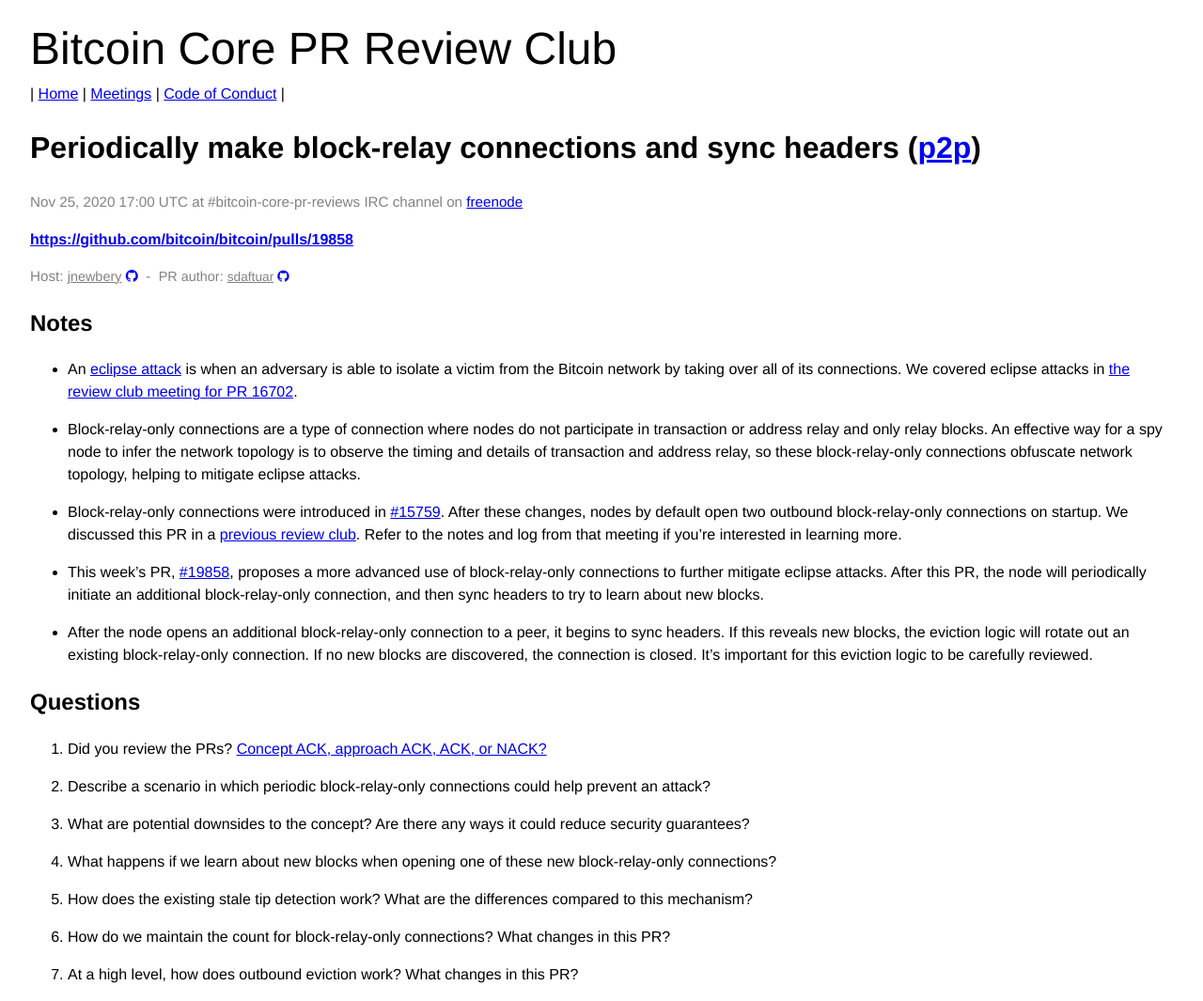
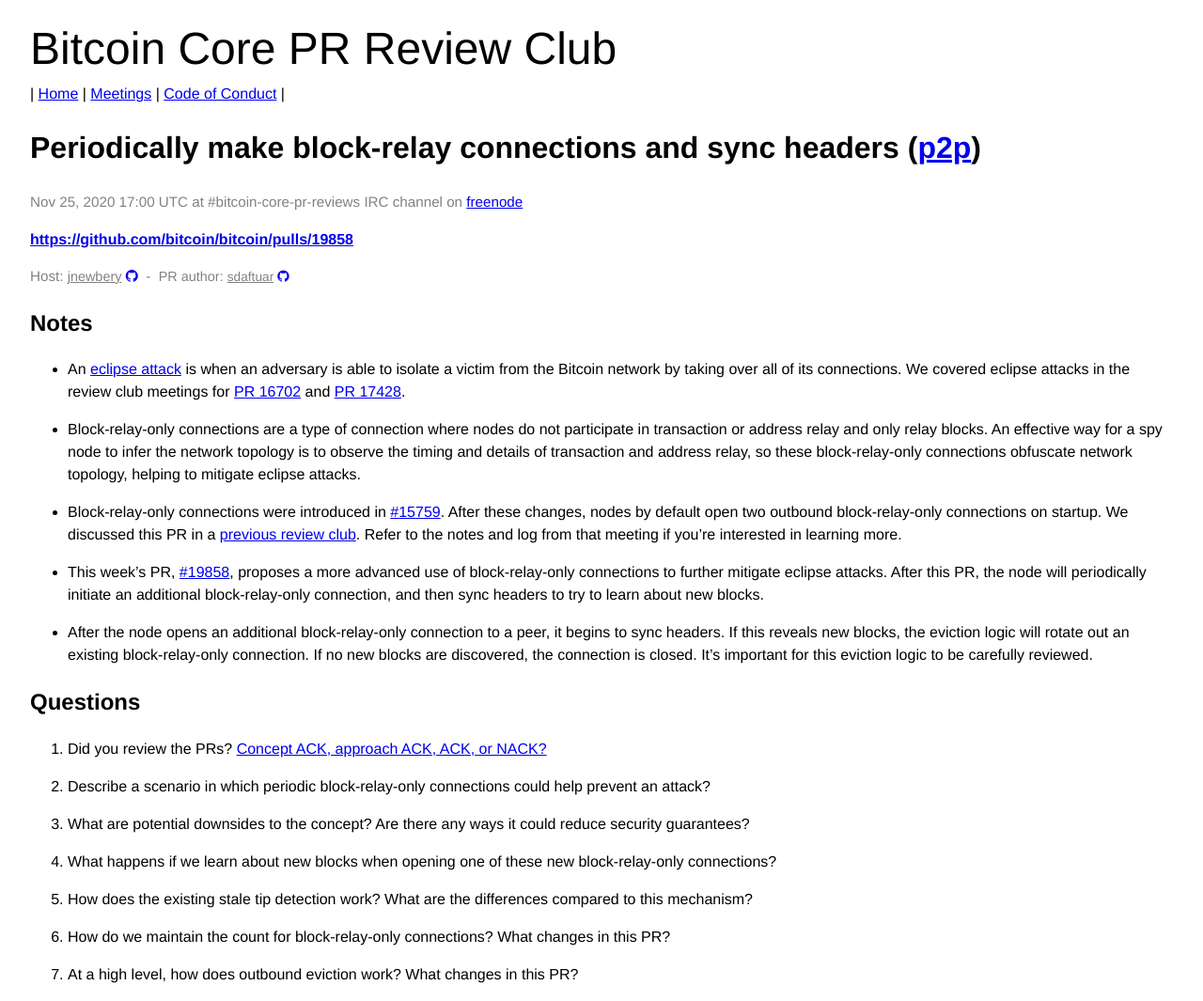
Before and after one commit to bitcoin-core-review-club/website, a Jekyll site: the page built from _posts/2020-11-25-#19858.md, in a window 1280 px wide. Shown: the whole page at 94% size. Built offline with Jekyll 4.4.1, drawn with Linux system fonts in a browser that asks for light colours.

Commit message:
Update 2020-11-25-#19858.md (#284)
looks like we talk about eclipse attacks a fair amount =P

```diff
--- a/_posts/2020-11-25-#19858.md
+++ b/_posts/2020-11-25-#19858.md
@@ -14,8 +14,9 @@
 
 - An [eclipse attack](https://bitcoinops.org/en/topics/eclipse-attacks/) is
   when an adversary is able to isolate a victim from the Bitcoin network by
-  taking over all of its connections. We covered eclipse attacks in [the review
-  club meeting for PR 16702](https://bitcoincore.reviews/16702#eclipse-attack).
+  taking over all of its connections. We covered eclipse attacks in the review
+  club meetings for [PR 16702](https://bitcoincore.reviews/16702#eclipse-attack)
+  and [PR 17428](https://bitcoincore.reviews/17428).
 
 - Block-relay-only connections are a type of connection where nodes do not
   participate in transaction or address relay and only relay blocks. An
```
